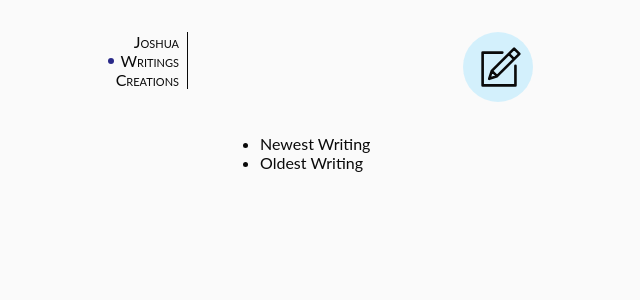
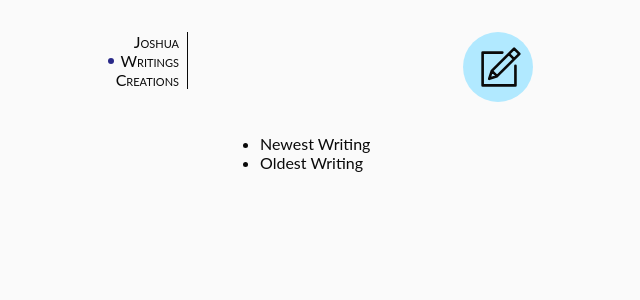
Before and after one commit to jdnordy/joshuadavidnordstrom, a Next.js app: page /writings in a window 1280 px wide. Shown: the top 300 px of the page, without its empty margins (142-782 px from the left). Built offline with nearby package versions, Linux system fonts and the light colour scheme.

Commit message:
updated colors

```diff
--- a/styles/_variables.scss
+++ b/styles/_variables.scss
@@ -1,5 +1,5 @@
 $background-color: rgb(250, 250, 250);
 $text-color: rgb(10, 10, 10);
 $blue: rgba(0, 0, 114, 0.836);
-$blue-faded: rgba(144, 223, 255, 0.363);
+$blue-faded: rgb(177, 233, 255);
 $font-fam: 'Lato', sans-serif;
```
